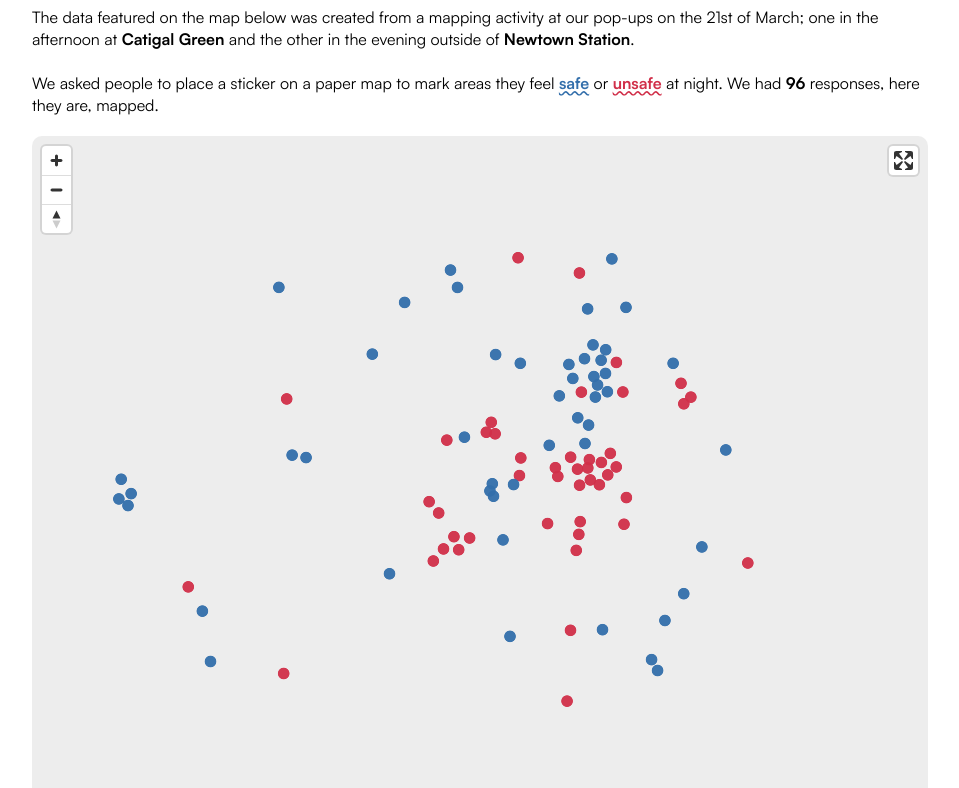
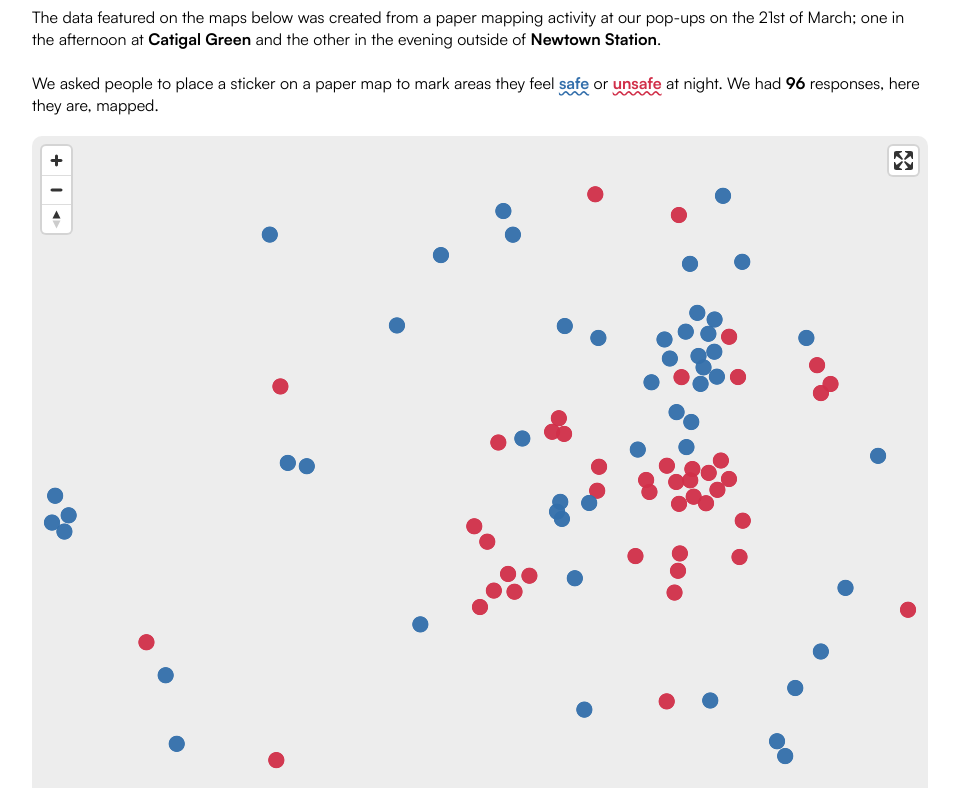
Before and after one commit to willmcallister/sydney-night-safety, a plain HTML site: page index.html in a window 1280 px wide. Shown: the part 77-865 px from the top of the page, without its empty margins (160-1119 px from the left). Drawn offline with nearby package versions, Linux system fonts and the light colour scheme; no server answers.

Commit message:
Implemented new getBounds(), general refactoring
New Maplibre release (v5.3.0) added support for getBounds() on GeoJSON sources. This has been implemented in my case for fitting the points layer on both maps when the website is loaded.

Also general code refactoring and commenting.

```diff
--- a/index.html
+++ b/index.html
@@ -14,7 +14,7 @@
     <h1 id="header">Sydney Night Safety</h1>
 
     <div class="body-text">
-        The data featured on the map below was created from a mapping activity
+        The data featured on the maps below was created from a paper mapping activity
          at our pop-ups on the 21st of March; one in the afternoon at <b>Catigal
          Green</b> and the other in the evening outside of <b>Newtown Station</b>.
         <br><br>
--- a/js/script.js
+++ b/js/script.js
@@ -1,17 +1,13 @@
 let props;
 
-if (window.innerWidth < 600) {
+// Check for window width on launch -- used for mobile dependent map options
+if (window.innerWidth < 600)
     props = false;
-}
-else {
+else
     props = true;
-}
-
-console.log("Compact is " + props)
 
 // Sticker Map
 const sMap = new maplibregl.Map({
-    //style: 'https://tiles.openfreemap.org/styles/positron',
     style: 'data/minimal-style.json',
     center: [151.1868, -33.8883],
     zoom: 12,
@@ -22,7 +18,8 @@ const sMap = new maplibregl.Map({
     cooperativeGestures: !props
 });
 
-// add attribution
+// add attribution, using non-compact on mobile -- confusing, but compact
+// does not scale well on mobile, better to use full attribution bar
 sMap.addControl(new maplibregl.AttributionControl({
     compact: props
 }));
@@ -36,13 +33,20 @@ sMap.addControl(new maplibregl.NavigationControl({
 // add fullscreen control
 sMap.addControl(new maplibregl.FullscreenControl());
 
-// Add layers after map loads
-sMap.on('load', () => {
+// Add data after map loads
+sMap.on('load', async() => {
     sMap.addSource('points', {
         'type': 'geojson',
         'data': 'data/small-scale-points.geojson'
     });
 
+    // fit map bounds to points layer, with padding
+    const pointsSource = sMap.getSource('points');
+    const pointsBounds = await pointsSource.getBounds();
+    sMap.fitBounds(pointsBounds, { padding: 20 });
+
+    // Add layers for unsafe and safe points, representing them as 200 meter
+    // diameters and visually maintaining the same size across zooms
     sMap.addLayer({
         'id': 'unsafe-points',
         'type': 'circle',
@@ -111,19 +115,25 @@ hMap.addControl(new maplibregl.NavigationControl({
 // add fullscreen control
 hMap.addControl(new maplibregl.FullscreenControl());
 
-// add layers after map loads
-hMap.on('load', () => {
+// add data after map loads
+hMap.on('load', async() => {
     hMap.addSource('points', {
         'type': 'geojson',
         'data': 'data/small-scale-points.geojson'
     });
 
+    // fit map bounds to points layer, with padding
+    const pointsSource = hMap.getSource('points');
+    const pointsBounds = await pointsSource.getBounds();
+    hMap.fitBounds(pointsBounds, { padding: 20 });
+
+    // add layers for safe and unsafe heatmap. Interpolate size to use a
+    // ~ 750m diameter for heatmap creation
     hMap.addLayer({
         'id': 'unsafe-heatmap',
         'type': 'heatmap',
         'source': 'points',
         'layout': {
-            // Make the layer visible by default.
             'visibility': 'visible'
         },
         'paint': {
@@ -197,23 +207,23 @@ hMap.on('idle', () => {
 
     const toggleableIds = ['safe-heatmap', 'unsafe-heatmap'];
 
-    for (const id of toggleableIds) {
-        button = document.querySelector(`#${id}-toggle`)
+    for (const layerID of toggleableIds) {
+        const button = document.querySelector(`#${layerID}-toggle`)
 
         button.onclick = function(e) {
             e.preventDefault();
             e.stopPropagation();
 
-            layerID = (this.id).substring(0, (this.id).length - 7);
-
+            // change button state (for css)
             this.classList.toggle("active");
 
+            // check current layer visibility
             const visibility = hMap.getLayoutProperty(
                 layerID,
                 'visibility'
             );
 
-            // Toggle layer visibility by changing the layout object's visibility property.
+            // Toggle layer visibility by changing the layer's visibility layout property
             if (visibility === 'visible') {
                 hMap.setLayoutProperty(layerID, 'visibility', 'none');
             }
```
